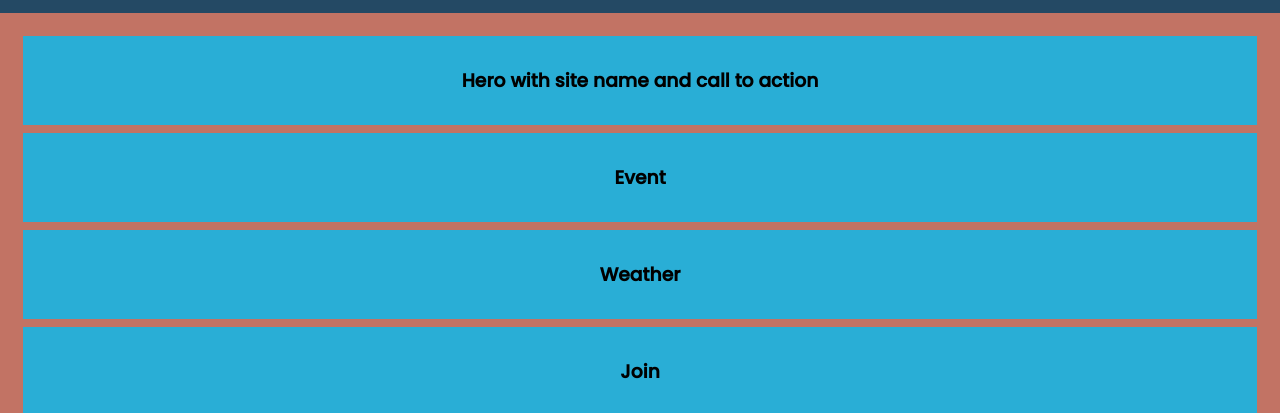
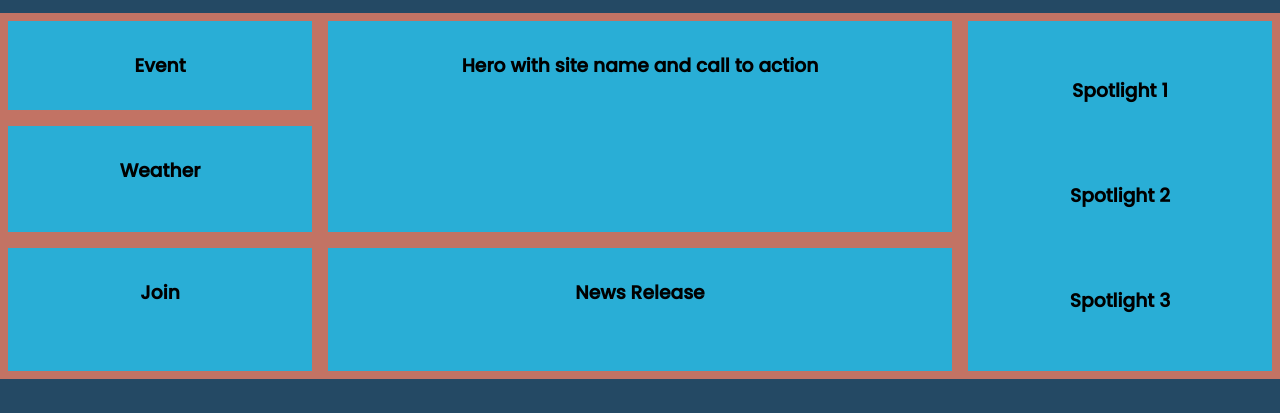
Before and after one commit to rossmg1998/wdd230, a plain HTML site: page chamber/index.html in a window 1280 px wide. Shown: the part 210-623 px from the top of the page. Drawn offline with nearby package versions, Linux system fonts and the light colour scheme.

Commit message:
Fixed CSS Grid

```diff
--- a/chamber/css/large.css
+++ b/chamber/css/large.css
@@ -4,55 +4,63 @@
         padding: .5rem 1rem;
     }
 
-    main {
-        margin: 0 auto;
+    .grid-container {
         display: grid;
-        grid-template-columns: 1fr;
-        padding: 15px;
+        grid-template-columns: 1fr 2fr 1fr;
+        grid-template-rows: minmax(100px, auto);;
     }
 
-    #grid-container {
-        display: grid;
-        grid-template-columns: 1fr 2fr 1fr;
-        grid-template-rows: 100px 100px 100px;
-      }
+    .event {
+        grid-column: 1;
+        grid-row: 1;
+    }
 
-    #weather {
+    .weather {
         grid-column: 1;
         grid-row: 2;
     }
 
-    #join {
-        display: block;
+    .join {
+        /*display: block;*/
         grid-column: 1;
-        grid-row: 3;
+        grid-row: 3/5;
     }
 
-    #hero {
-        grid-column: 2;
-        grid-row: 1;
+    .hero {
+        grid-column: 2/3;
+        grid-row: 1/3;
     }
 
-    #newsrelease {
-        grid-column: 2;
-        grid-row: 3;
+    .newsrelease {
+        grid-column: 2/3;
+        grid-row: 3/5;
     }
 
-    #spotlights {
+    .spotlights {
         grid-column: 3;
-        grid-row: 1;
+        grid-row: 1/5;
         flex-direction: column;
         justify-content: center;
     }
 
-    #s1, #s2, #s3 {
+    .s1 .s2 .s3 {
         padding: 10px;
         width: 70%;
     }
 
-    #event {
-        grid-column: 1;
+    .s1 {
+        grid-column: 3;
         grid-row: 1;
     }
 
+    .s2 {
+        grid-column: 3;
+        grid-row: 2;
+    }
+
+    .s3 {
+        grid-column: 3;
+        grid-row: 3/5;
+    }
+
 }
--- a/chamber/css/medium.css
+++ b/chamber/css/medium.css
@@ -13,63 +13,49 @@
         border-right: 1px solid rgba(0,0,0,0.3);
     }
 
-    main {
-        margin: 0 auto;
+    .grid-container {
         display: grid;
-        grid-template-columns: 1fr;
+        grid-template-columns: 1fr 1fr;
+        grid-template-rows: minmax(100px, auto);;
     }
 
-    main section {
-        margin: 0.5rem;
-        background-color: #29aed6;
-        text-align: center;
-        font-family: 'Poppins', sans-serif;
-        padding: 15px;
-    }
-
-    #grid-container {
-        display: grid;
-        grid-template-columns: 1fr 1fr 1fr 1fr 1fr;
-        grid-template-rows: 100px 100px 100px 100px 100px;
-      }
-
-    #weather {
-        grid-column: 4;
-        grid-row: 5;
-    }
-
-    #join {
-        display: block;
-        grid-column: 1;
-        grid-row: 4;
-    }
-
-    #hero {
-        grid-column: 1;
+    .hero {
+        grid-column: 1/3;
         grid-row: 1;
     }
 
-    #newsrelease {
-        grid-column: 1;
+    .newsrelease {
+        grid-column: 1/3;
         grid-row: 2;
     }
 
-    #spotlights {
-        grid-column: 1;
+    .spotlights {
+        grid-column: 1/3;
         grid-row: 3;
         display: flex;
         flex-direction: row;
         justify-content: center;
     }
 
-    #s1, #s2, #s3 {
+    .s1 .s2 .s3 {
         padding: 10px;
         width: 40%;
     }
 
-    #event {
+    .join {
+        display: block;
+        grid-column: 1/3;
+        grid-row: 4;
+    }
+
+    .event {
         grid-column: 1;
         grid-row: 5;
     }
 
+    .weather {
+        grid-column: 2;
+        grid-row: 5;
+    }
+
 }
--- a/chamber/index.html
+++ b/chamber/index.html
@@ -37,37 +37,31 @@
     </header>
     <main>
         <div class="grid-container">
-        <section>
-            <div class="hero"></div>
+        <section class="hero">
             <h3>Hero with site name and call to action</h3>
         </section>
-        <section>
-            <div id="event"></div>
+        <section class="event">
             <h3>Event</h3>
         </section>
-        <section>
-            <div id="weather"></div>
+        <section class="weather">
             <h3>Weather</h3>
         </section>
-        <section>
-            <div id="join"></div>
+        <section class="join">
             <h3>Join</h3>
         </section>
-        <section>
-            <div id="newsrelease"></div>
+        <section class="newsrelease">
             <h3>News Release</h3>
         </section>
-        <section>
-            <div id="spotlights"></div>
-
-            <div id="s1"></div>
-            <h3>Spotlight 1</h3>
-
-            <div id="s2"></div>
-            <h3>Spotlight 2</h3>
-
-            <div id="s3"></div>
-            <h3>Spotlight 3</h3>
+        <section class="spotlights">
+            <section class="s1">
+                <h3>Spotlight 1</h3>
+            </section>
+            <section class="s2">
+                <h3>Spotlight 2</h3>
+            </section>
+            <section class="s3">
+                <h3>Spotlight 3</h3>
+            </section>
         </section>
         </div>
     </main>
```
